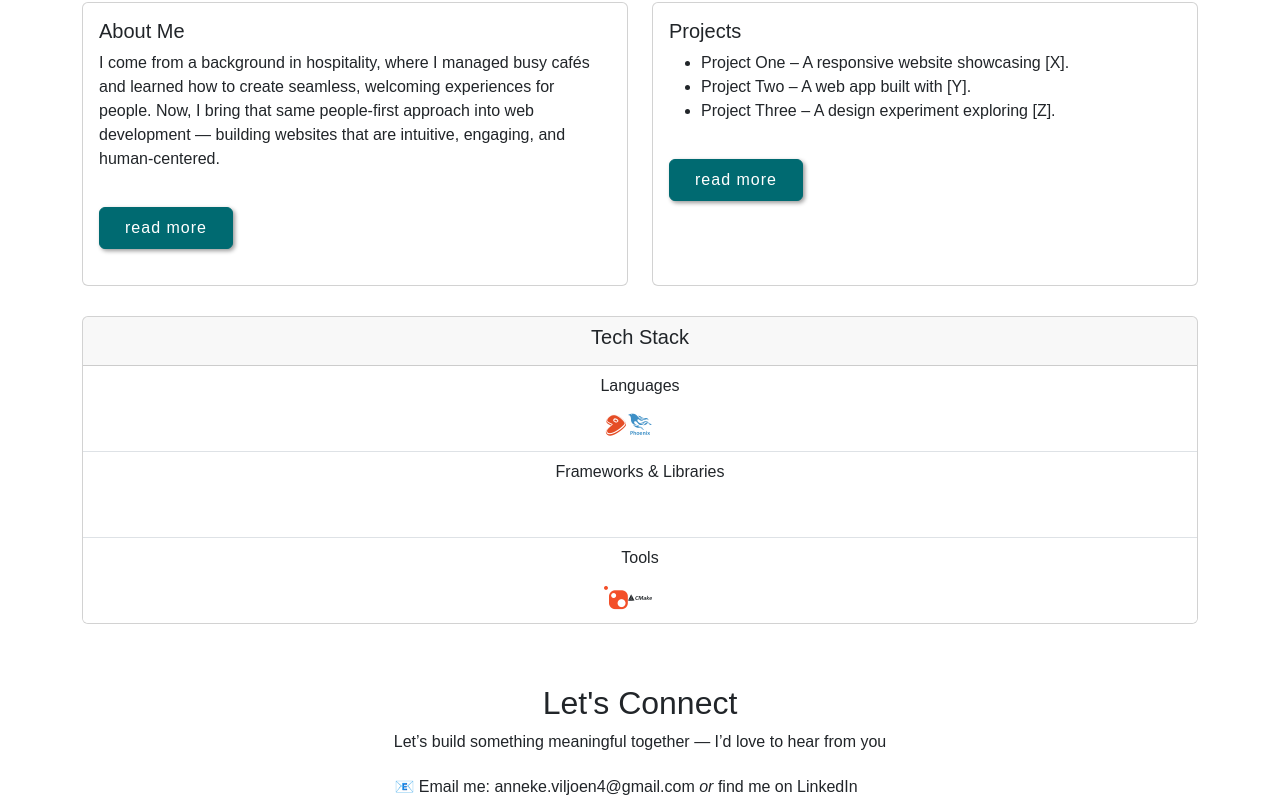
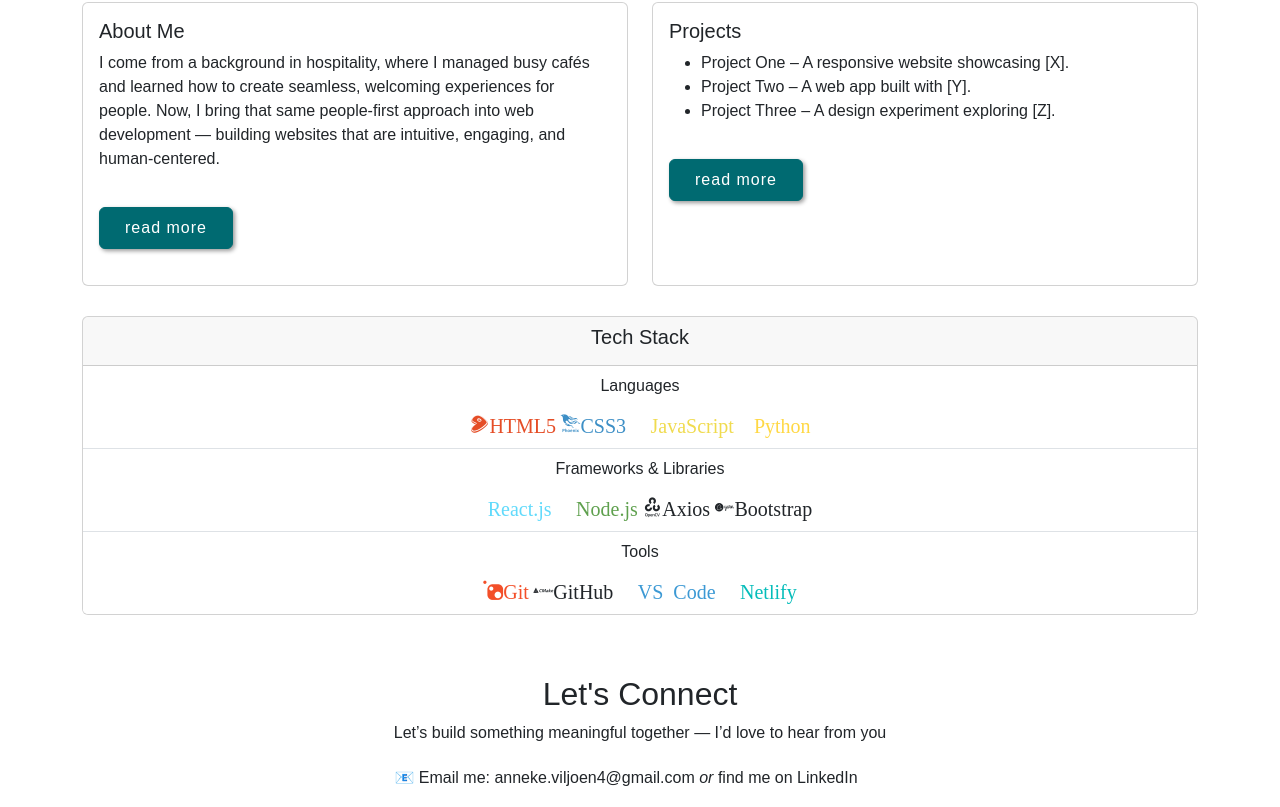
Before and after one commit to anneke44/my-profile-anneke-viljoen, a React (Create React App) app: page / in a window 1280 px wide. Shown: the part 618-1425 px from the top of the page. Built offline with nearby package versions, Linux system fonts and the light colour scheme.

Commit message:
Styling and wording updates

```diff
--- a/src/About.js
+++ b/src/About.js
@@ -16,12 +16,16 @@ export default function About() {
         welcome people felt when they walked in the door. That experience taught
         me how to stay adaptable in fast-paced environments, solve problems
         quickly, and most importantly, put people at the center of everything I
-        do. Now, I’m bringing that same mindset into web development. To me,
+        do.
+      </p>
+      <p>
+        Now, I’m bringing that same mindset into web development. To me,
         websites are like digital spaces: they should be intuitive, engaging,
         and easy to navigate, just like a well-run café. My goal is to build
         projects that don’t just work, but feel welcoming and meaningful for the
-        people using them. I’m especially excited about:
+        people using them.
       </p>
+      <p>I’m especially excited about:</p>
       <ul>
         <li>
           Front-end development — bringing designs to life with clean,
@@ -40,8 +44,8 @@ export default function About() {
         For me, it’s all about translating human connection into pixels —
         building digital experiences that are functional, thoughtful, and a
         little bit personal. When I’m not coding, you’ll probably find me
-        [optional personal touch — e.g., “experimenting with new coffee brews,
-        exploring local cafés, or sketching design ideas in a notebook”].
+        reading a Stephen King novel or hiking around the georgeous Cape
+        Peninsula.
       </p>
       <a href={MyPDF} download={MyPDF}>
         Download CV
--- a/src/Contact.css
+++ b/src/Contact.css
@@ -5,3 +5,9 @@
   text-align: center;
   align-content: center;
 }
+.link-icon {
+  color: #006a71;
+  font-size: 20px;
+  text-decoration: none;
+  margin: 4px;
+}
--- a/src/Footer.js
+++ b/src/Footer.js
@@ -15,9 +15,7 @@ export default function Footer() {
         rel="noreferrer"
         className="link-icon"
       >
-        <i class="devicon-github-original"></i>
-
-        {/* <FontAwesomeIcon icon="fa-brands fa-github" /> */}
+        <i className="devicon-github-original"></i>
       </a>
       , and is hosted on Netlify
       <a
@@ -26,7 +24,7 @@ export default function Footer() {
         rel="noreferrer"
         className="link-icon"
       >
-        <i class="devicon-netlify-plain"></i>
+        <i className="devicon-netlify-plain"></i>
       </a>
     </div>
   );
--- a/src/HomepageConnect.css
+++ b/src/HomepageConnect.css
@@ -12,3 +12,9 @@
   border: 1px solid #48a6a7;
   background-color: #48a6a7;
 }
+.link-icon {
+  color: #006a71;
+  font-size: 20px;
+  text-decoration: none;
+  margin: 4px;
+}
--- a/src/HomepageProject.js
+++ b/src/HomepageProject.js
@@ -9,11 +9,13 @@ export default function HomepageProject() {
         <div className="card-body">
           <h5 className="card-title">Projects</h5>
           <p className="card-text ">
-            <ul>
-              <li>Project One – A responsive website showcasing [X].</li>
-              <li>Project Two – A web app built with [Y].</li>
-              <li>Project Three – A design experiment exploring [Z].</li>
-            </ul>
+            <div>
+              <ul>
+                <li>Project One – A responsive website showcasing [X].</li>
+                <li>Project Two – A web app built with [Y].</li>
+                <li>Project Three – A design experiment exploring [Z].</li>
+              </ul>
+            </div>
           </p>
           <a
             id="button-link"
--- a/src/HomepageTech.css
+++ b/src/HomepageTech.css
@@ -2,6 +2,5 @@
   margin-top: 30px;
 }
 .icons i {
-  font-size: 1.5rem;
-  transition: all 200ms ease-in-out;
+  font-size: 20px;
 }
--- a/src/HomepageTech.js
+++ b/src/HomepageTech.js
@@ -14,12 +14,19 @@ export default function HomepageTech() {
             <div className="stack-category">
               <p>Languages</p>
               <div className="icons">
-                <i className="devicon-html5-plain colored" title="HTML5"></i>
-                <i className="devicon-css3-plain colored" title="CSS3"></i>
+                <i className="devicon-html5-plain colored" title="HTML5">
+                  HTML5
+                </i>{" "}
+                <i className="devicon-css3-plain colored" title="CSS3">
+                  CSS3
+                </i>{" "}
                 <i
                   className="devicon-javascript-plain colored"
                   title="JavaScript"
-                ></i>
+                >
+                  JavaScript
+                </i>
+                <i class="devicon-python-plain colored">Python</i>
               </div>
             </div>
           </li>
@@ -27,8 +34,14 @@ export default function HomepageTech() {
             <div className="stack-category">
               <p>Frameworks & Libraries</p>
               <div className="icons">
-                <i className="devicon-react-original colored" title="React"></i>
-                <i className="devicon-nodejs-plain colored" title="Node.js"></i>
+                <i className="devicon-react-original colored" title="React">
+                  React.js
+                </i>{" "}
+                <i className="devicon-nodejs-plain colored" title="Node.js">
+                  Node.js
+                </i>{" "}
+                <i className="devicon-axios-plain">Axios</i>{" "}
+                <i class="devicon-bootstrap-plain">Bootstrap</i>
               </div>
             </div>
           </li>
@@ -36,9 +49,16 @@ export default function HomepageTech() {
             <div className="stack-category">
               <p>Tools</p>
               <div className="icons">
-                <i className="devicon-git-plain colored" title="Git"></i>
-                <i className="devicon-github-original" title="GitHub"></i>
-                <i className="devicon-vscode-plain colored" title="VS Code"></i>
+                <i className="devicon-git-plain colored" title="Git">
+                  Git
+                </i>{" "}
+                <i className="devicon-github-original" title="GitHub">
+                  GitHub
+                </i>{" "}
+                <i className="devicon-vscode-plain colored" title="VS Code">
+                  VS Code
+                </i>{" "}
+                <i className="devicon-netlify-plain colored">Netlify</i>
               </div>
             </div>
           </li>
--- a/src/Profile.js
+++ b/src/Profile.js
@@ -22,12 +22,16 @@ export default function Profile() {
                 alt="..."
               />
               <div className="card-body">
-                <h5 className="card-title">Card title</h5>
-                <p className="card-text">
-                  This is a longer card with supporting text below as a natural
-                  lead-in to additional content. This content is a little bit
-                  longer.
-                </p>
+                <h5 className="card-title">Welcome to Cape Town</h5>
+                <p className="card-text">Responsive web-page.</p>
+                <i className="devicon-html5-plain colored" title="HTML5"></i>
+                <i className="devicon-css3-plain colored" title="CSS3"></i>
+                <i
+                  className="devicon-javascript-plain colored"
+                  title="JavaScript"
+                ></i>
+                <i className="devicon-react-original colored" title="React"></i>
+                <i className="devicon-bootstrap-plain"></i>
               </div>
             </div>
           </div>
@@ -39,12 +43,17 @@ export default function Profile() {
                 alt="..."
               />
               <div className="card-body">
-                <h5 className="card-title">Card title</h5>
-                <p className="card-text">
-                  This is a longer card with supporting text below as a natural
-                  lead-in to additional content. This content is a little bit
-                  longer.
-                </p>
+                <h5 className="card-title">Dictionary App</h5>
+                <p className="card-text">Search engine & API integration.</p>
+                <i className="devicon-html5-plain colored" title="HTML5"></i>
+                <i className="devicon-css3-plain colored" title="CSS3"></i>
+                <i
+                  className="devicon-javascript-plain colored"
+                  title="JavaScript"
+                ></i>
+                <i className="devicon-react-original colored" title="React"></i>
+                <i className="devicon-axios-plain"></i>
+                <i className="devicon-bootstrap-plain"></i>
               </div>
             </div>
           </div>
@@ -56,11 +65,17 @@ export default function Profile() {
                 alt="..."
               />
               <div className="card-body">
-                <h5 className="card-title">Card title</h5>
-                <p className="card-text">
-                  This is a longer card with supporting text below as a natural
-                  lead-in to additional content.
-                </p>
+                <h5 className="card-title">Weather App</h5>
+                <p className="card-text">Search Engine & API integration</p>
+                <i className="devicon-html5-plain colored" title="HTML5"></i>
+                <i className="devicon-css3-plain colored" title="CSS3"></i>
+                <i
+                  className="devicon-javascript-plain colored"
+                  title="JavaScript"
+                ></i>
+                <i className="devicon-react-original colored" title="React"></i>
+                <i className="devicon-axios-plain"></i>
+                <i className="devicon-bootstrap-plain"></i>
               </div>
             </div>
           </div>
@@ -72,12 +87,16 @@ export default function Profile() {
                 alt="..."
               />
               <div className="card-body">
-                <h5 className="card-title">Card title</h5>
+                <h5 className="card-title">World Clock</h5>
                 <p className="card-text">
-                  This is a longer card with supporting text below as a natural
-                  lead-in to additional content. This content is a little bit
-                  longer.
+                  JS Timing Events, JS Date Formats, JS Time Zones
                 </p>
+                <i className="devicon-html5-plain colored" title="HTML5"></i>
+                <i className="devicon-css3-plain colored" title="CSS3"></i>
+                <i
+                  className="devicon-javascript-plain colored"
+                  title="JavaScript"
+                ></i>
               </div>
             </div>
           </div>
@@ -89,12 +108,15 @@ export default function Profile() {
                 alt="..."
               />
               <div className="card-body">
-                <h5 className="card-title">Card title</h5>
-                <p className="card-text">
-                  This is a longer card with supporting text below as a natural
-                  lead-in to additional content. This content is a little bit
-                  longer.
-                </p>
+                <h5 className="card-title">Short Story Generator</h5>
+                <p className="card-text">AI API Text Generator</p>
+                <i className="devicon-html5-plain colored" title="HTML5"></i>
+                <i className="devicon-css3-plain colored" title="CSS3"></i>
+                <i
+                  className="devicon-javascript-plain colored"
+                  title="JavaScript"
+                ></i>
+                <i className="devicon-axios-plain"></i>
               </div>
             </div>
           </div>
```
